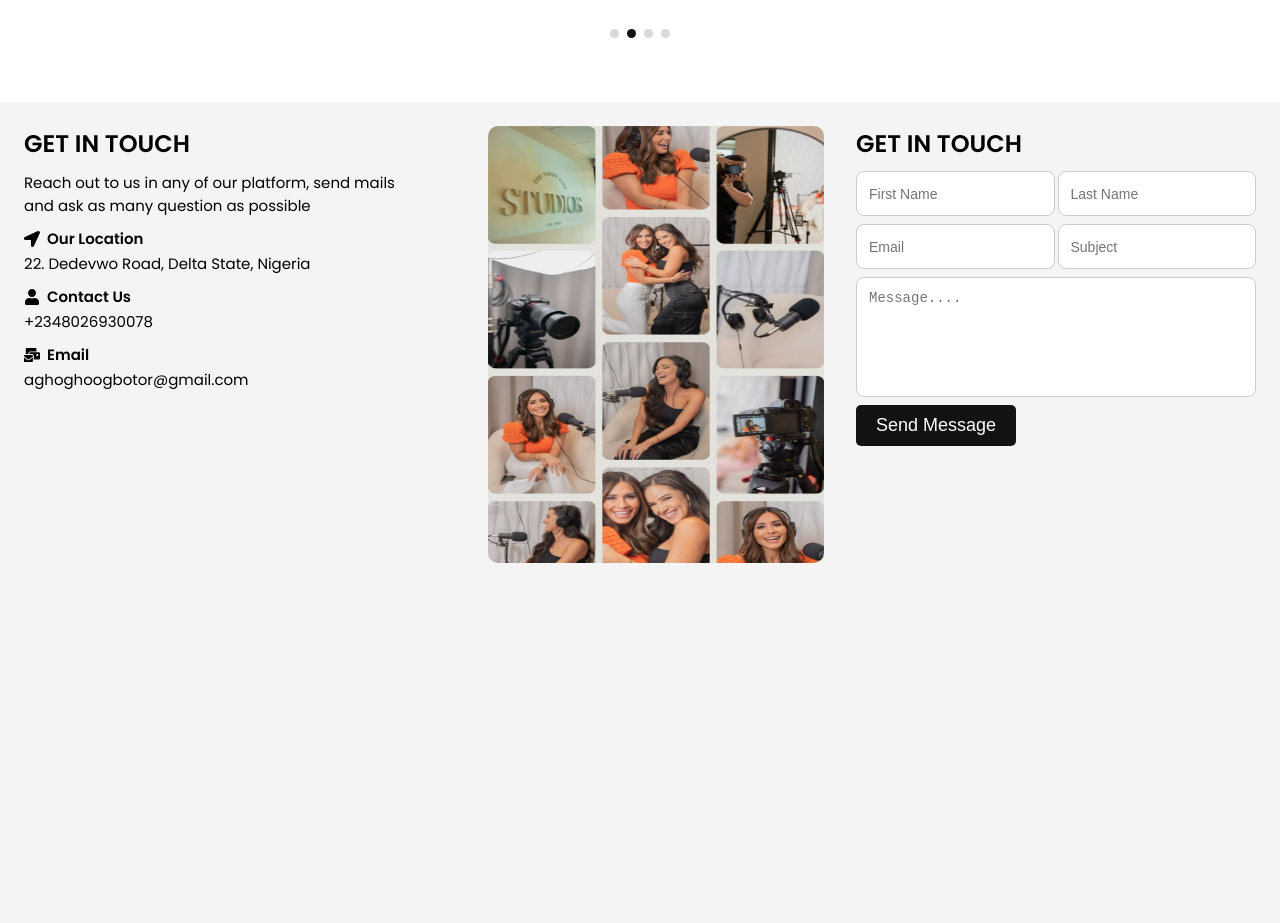
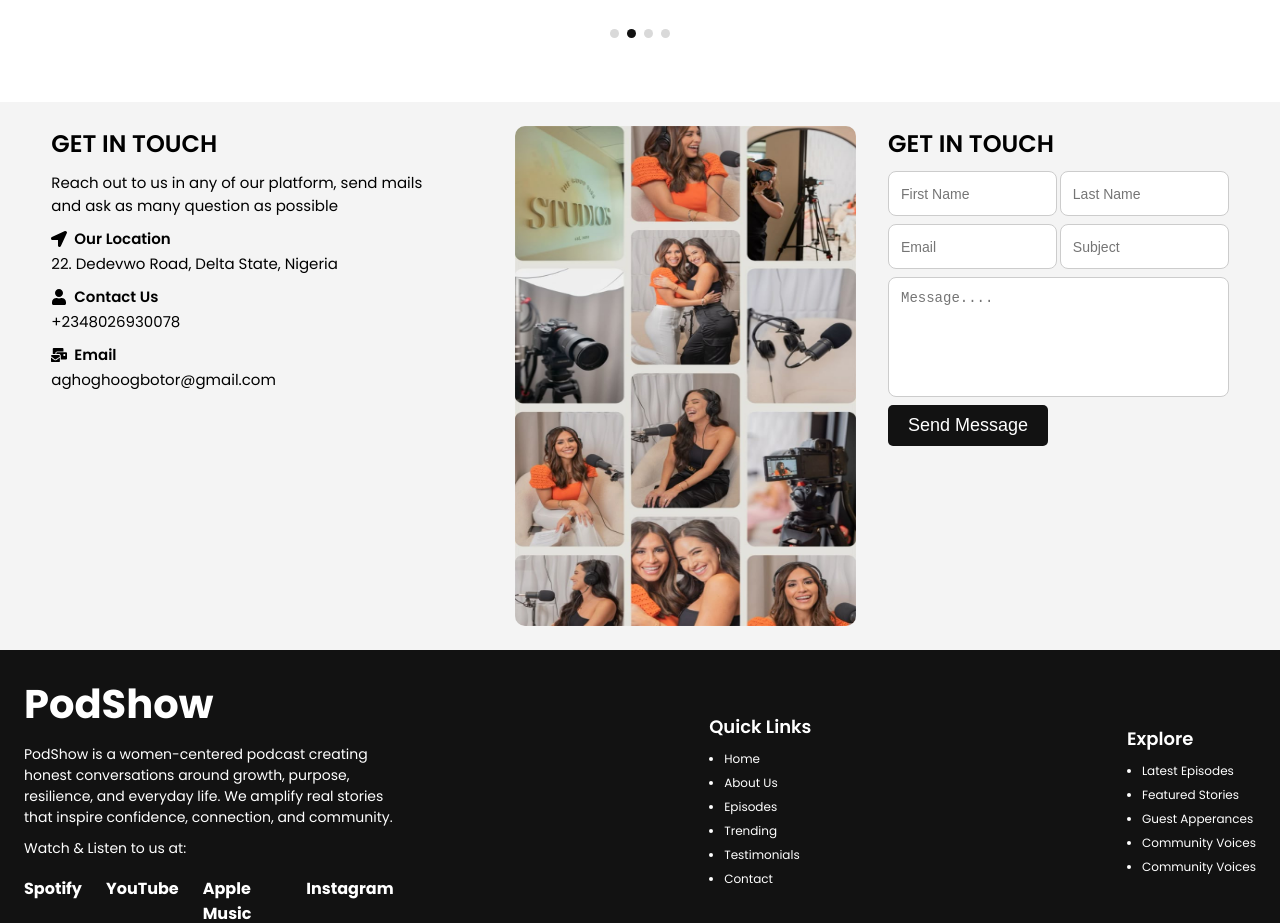
Before and after one commit to AghoghoOgbotor18/podShow, a React (Vite) app: page / in a window 1280 px wide. Shown: the part 4020-4943 px from the top of the page. Built offline with nearby package versions, Linux system fonts and the light colour scheme.

Commit message:
style: adjust the contact section image

```diff
--- a/src/Components/Layout/Header/Header.styles.js
+++ b/src/Components/Layout/Header/Header.styles.js
@@ -32,7 +32,7 @@ export const List = styled.ul`
 
     @media ${devices.tablet}{
        position: fixed;
-        top: 60px;
+        top: 50px;
         left: 0;
         width: 100%;
         height: 100vh;
@@ -82,6 +82,7 @@ export const Hamburger = styled.div`
     display: none;
     cursor: pointer;
     z-index: 1001;
+    color: #fff;
 
     @media ${devices.tablet} {
         display: block;
--- a/src/Sections/Contact/Contact.styles.js
+++ b/src/Sections/Contact/Contact.styles.js
@@ -3,8 +3,10 @@ import { devices } from "../../Styles/media";
 
 export const ContactSection = styled.section`
     background: #f4f4f4;
+    padding-top: 30px;
     color: #000;
     padding: 1.5rem;
+
 `;
 export const Form = styled.form`
     display:flex;
@@ -44,19 +46,18 @@ export const Inputs = styled.div`
     gap: 3px;
 `;
 export const Image = styled.img`
-    width:80%;
-    height: 100%;
-    max-height: 40%;
+    width:100%;
+    height: 500px;
     border-radius: 10px;
 
     @media ${devices.mobile} {
-        width: 100%;
-        height: 500px;
+
+        height: 600px;
     }
 
     @media ${devices.tablet} {
-        width: 80%;
-        height: 500px;
+        width: 100%;
+        height: 600px;
     }
 `;
 export const Info = styled.div`
```
